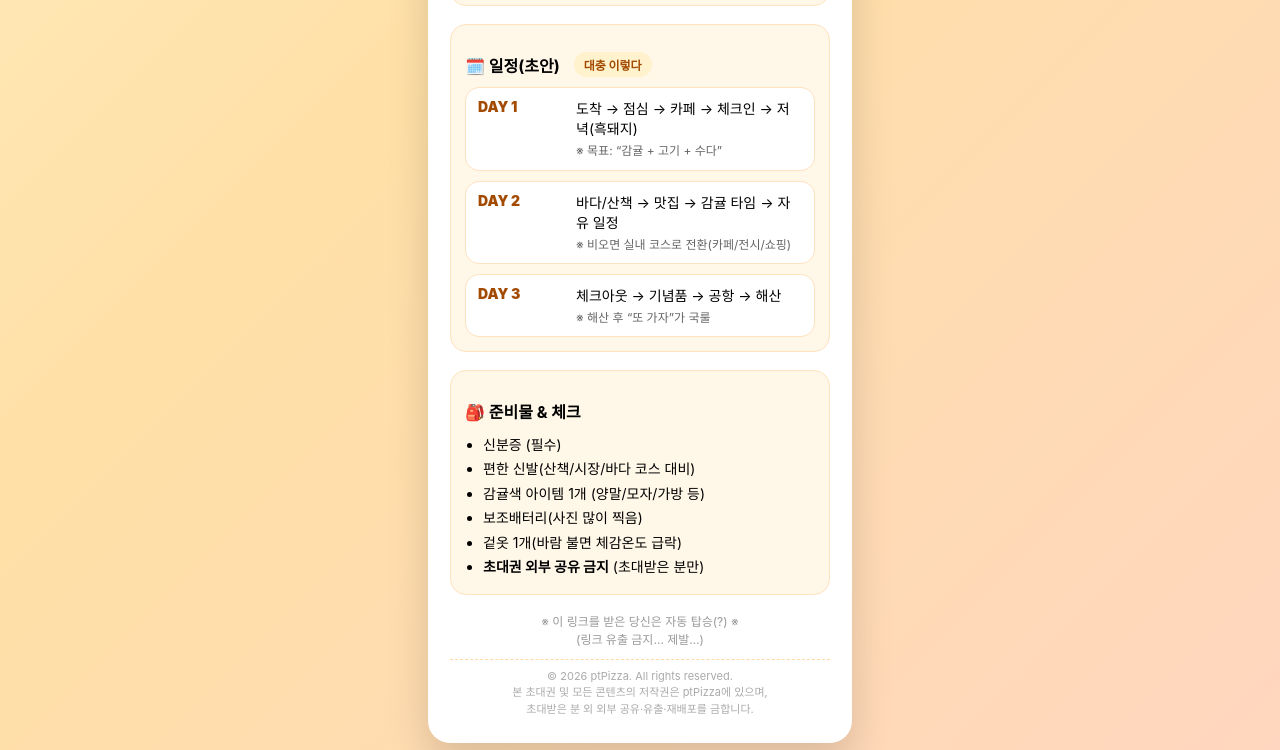
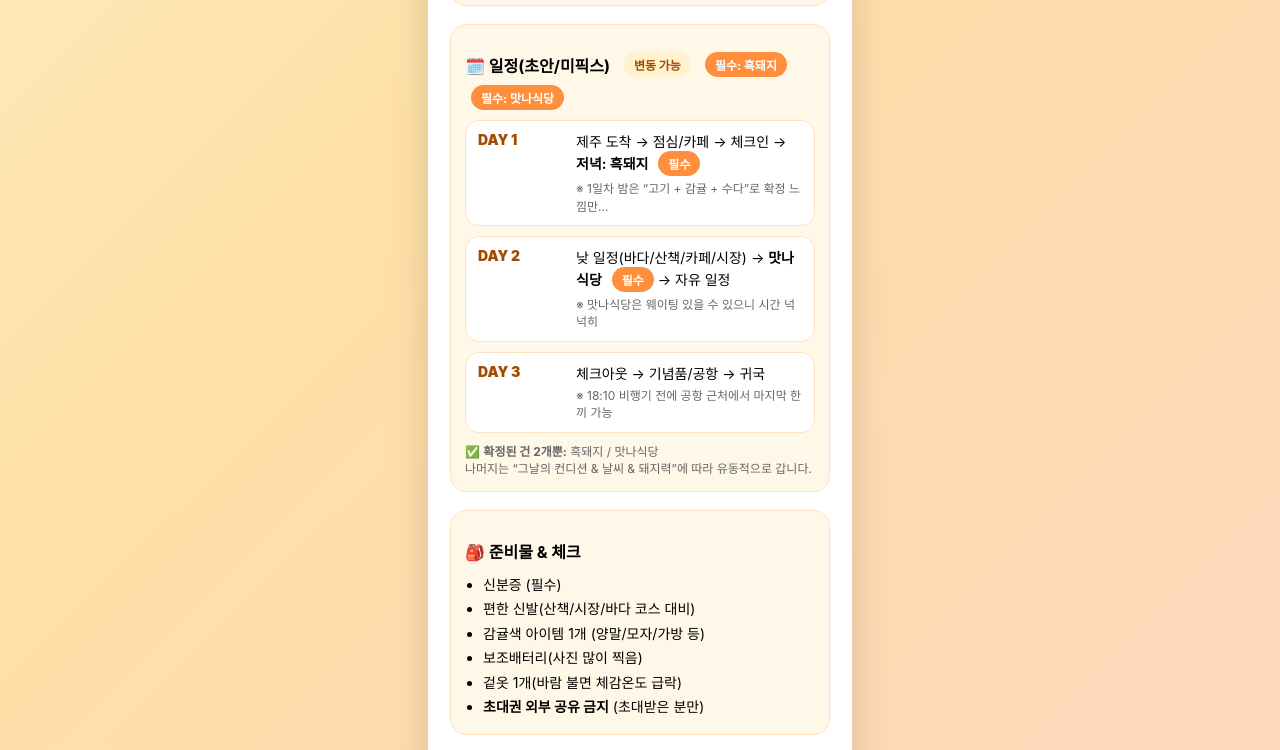
Before and after one commit to ptPizza/jeju-tangerine-pig-trip, a plain HTML site: page index.html in a window 1280 px wide. Shown: the part 1013-1763 px from the top of the page. Drawn offline with Linux system fonts and the light colour scheme.

Commit message:
Update index.html

```diff
--- a/index.html
+++ b/index.html
@@ -143,6 +143,13 @@
       color: #a24a00;
       font-weight: 800;
       margin-left: 6px;
+      white-space: nowrap;
+    }
+
+    /* ✅ 필수코스 배지 */
+    .must {
+      background: #ff8f3d;
+      color: #fff;
     }
 
     .btn-map {
@@ -171,6 +178,7 @@
       display: flex;
       align-items: center;
       gap: 8px;
+      flex-wrap: wrap;
     }
 
     .timeline {
@@ -259,7 +267,7 @@
       📍 호텔 위치(네이버 지도) 열기
     </a>
 
-    <!-- ✅ 추가: 항공편 섹션 -->
+    <!-- ✅ 항공편 섹션 -->
     <div class="section">
       <h2>✈️ 항공편 정보 <span class="pill">시간 엄수</span></h2>
       <div class="timeline">
@@ -282,33 +290,48 @@
       </div>
     </div>
 
+    <!-- ✅ 일정(미픽스) + 필수 코스 강조 -->
     <div class="section">
-      <h2>🗓️ 일정(초안) <span class="pill">대충 이렇다</span></h2>
+      <h2>
+        🗓️ 일정(초안/미픽스)
+        <span class="pill">변동 가능</span>
+        <span class="pill must">필수: 흑돼지</span>
+        <span class="pill must">필수: 맛나식당</span>
+      </h2>
+
       <div class="timeline">
         <div class="slot">
           <div class="time">DAY 1</div>
           <div>
-            도착 → 점심 → 카페 → 체크인 → 저녁(흑돼지)
-            <div class="note">※ 목표: “감귤 + 고기 + 수다”</div>
+            제주 도착 → 점심/카페 → 체크인 → <b>저녁: 흑돼지</b> <span class="pill must">필수</span>
+            <div class="note">※ 1일차 밤은 “고기 + 감귤 + 수다”로 확정 느낌만…</div>
           </div>
         </div>
+
         <div class="slot">
           <div class="time">DAY 2</div>
           <div>
-            바다/산책 → 맛집 → 감귤 타임 → 자유 일정
-            <div class="note">※ 비오면 실내 코스로 전환(카페/전시/쇼핑)</div>
+            낮 일정(바다/산책/카페/시장) → <b>맛나식당</b> <span class="pill must">필수</span> → 자유 일정
+            <div class="note">※ 맛나식당은 웨이팅 있을 수 있으니 시간 넉넉히</div>
           </div>
         </div>
+
         <div class="slot">
           <div class="time">DAY 3</div>
           <div>
-            체크아웃 → 기념품 → 공항 → 해산
-            <div class="note">※ 해산 후 “또 가자”가 국룰</div>
+            체크아웃 → 기념품/공항 → 귀국
+            <div class="note">※ 18:10 비행기 전에 공항 근처에서 마지막 한 끼 가능</div>
           </div>
         </div>
       </div>
+
+      <div class="note" style="margin-top:10px;">
+        ✅ <b>확정된 건 2개뿐:</b> 흑돼지 / 맛나식당<br />
+        나머지는 “그날의 컨디션 & 날씨 & 돼지력”에 따라 유동적으로 갑니다.
+      </div>
     </div>
 
+    <!-- ✅ 준비물 -->
     <div class="section">
       <h2>🎒 준비물 & 체크</h2>
       <ul class="list">
@@ -335,7 +358,7 @@
 
   <script>
     (function () {
-      // ✅ D-Day 기준을 "진짜 출발"로 변경: 2026-03-01 07:45 (KST)
+      // ✅ D-Day 기준: 진짜 출발(김포 → 제주) 2026-03-01 07:45 (KST)
       const tripStart = new Date("2026-03-01T07:45:00+09:00");
       const now = new Date();
 
```
